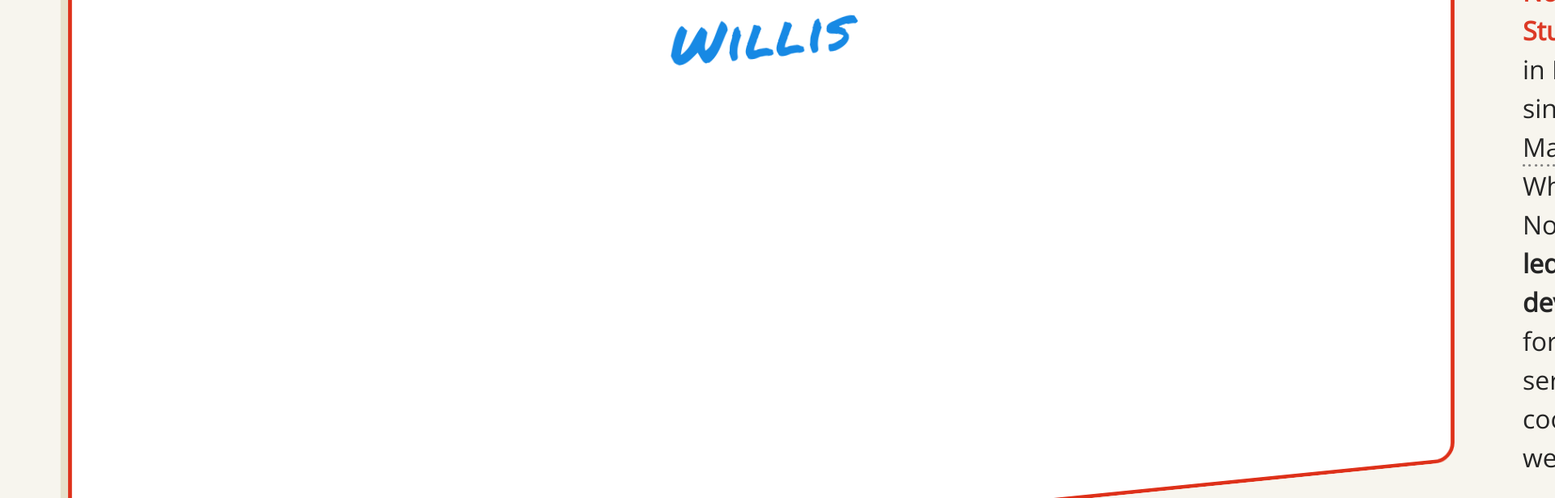
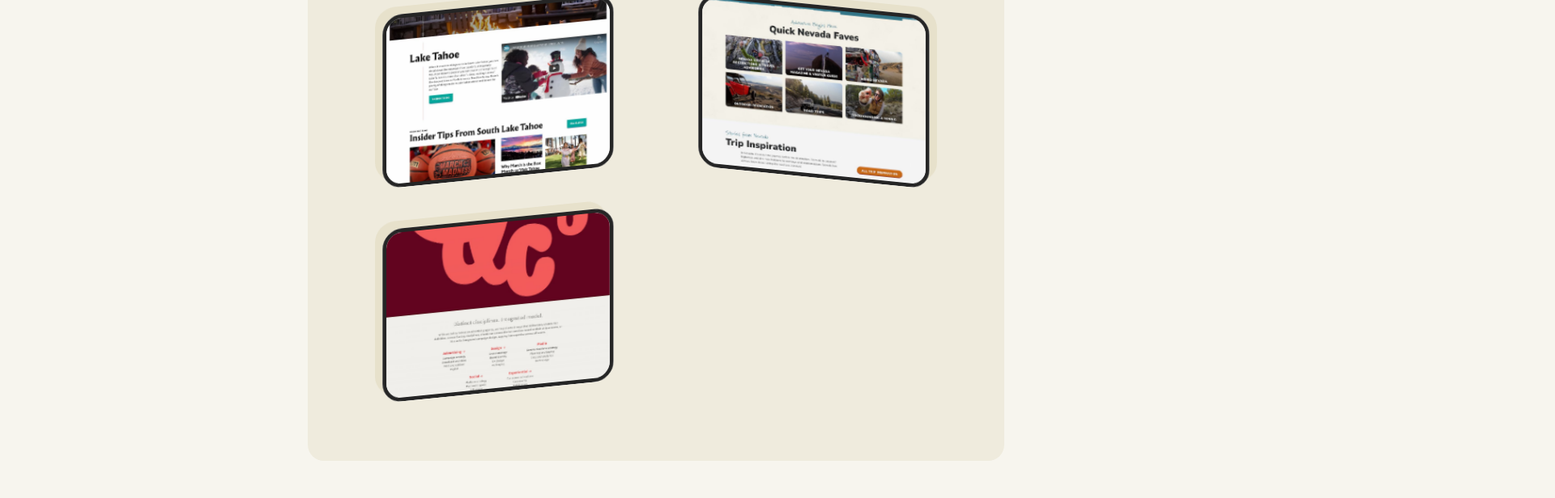
Before and after one commit to wallstead/allstead.dev, a Next.js app: page / in a window 1280 px wide. Shown: the part 700-1316 px from the top of the page at 81% size, 1920 px wide, since content can reach past the window. Built offline with nearby package versions, Linux system fonts and the light colour scheme.

Commit message:
Simplified container layout and put the miniputers in a box

```diff
--- a/components/GridItemCard.jsx
+++ b/components/GridItemCard.jsx
@@ -17,8 +17,8 @@ const GridItemContainer = styled(animated.div)`
   transform-style: preserve-3d;
   position: relative;
   cursor: pointer;
-  margin-bottom: 50px;
-  /* overflow: hidden; */
+  margin-bottom: 40px;
+  width: 300px;
 
   &::before {
     content: "";
--- a/components/MoreInfoText.jsx
+++ b/components/MoreInfoText.jsx
@@ -52,7 +52,6 @@ const MoreInfoTextContainer = styled.span`
 
 
 export default function MoreInfoText(props) {
-
   return (
     <MoreInfoTextContainer>{props.children}</MoreInfoTextContainer>
   );
--- a/pages/index.js
+++ b/pages/index.js
@@ -4,46 +4,67 @@ import GridItemCard from "../components/GridItemCard";
 import breakpoints from "../helpers/breakpoints";
 import { FontAwesomeIcon } from "@fortawesome/react-fontawesome";
 import { faSquareArrowUpRight } from "@fortawesome/free-solid-svg-icons";
-import TimeAgo from 'react-timeago'
+import TimeAgo from "react-timeago";
 import NameTag from "../components/NameTag";
 import MiniPuter from "../components/MiniPuter";
 import MoreInfoText from "../components/MoreInfoText";
 
-const Grid = styled.main`
-  display: grid;
-  grid-template-columns: 1fr;
-  gap: 20px;
-  padding: 20px;
+const Container = styled.main`
+  display: flex;
+  flex-direction: column;
 
-  ${breakpoints.medium} {
-    grid-template-columns: 1fr 1fr 1fr;
-    gap: 40px;
-    padding: 40px;
-  }
-
-  ${breakpoints.large} {
-    grid-template-columns: 1fr 2fr 1fr;
+  ${breakpoints.small} {
+    flex-direction: row;
   }
 `;
 
-const GridItem = styled.div`
-  grid-column: ${(props) => (props.columnStart ? props.columnStart : "auto")} /
-    ${(props) => (props.columnEnd ? props.columnEnd : "auto")};
-  grid-row: ${(props) => (props.rowStart ? props.rowStart : "auto")} /
-    ${(props) => (props.rowEnd ? props.rowEnd : "auto")};
+const IntroArea = styled.div`
+  padding: 40px 20px 0 20px;
+
+  ${breakpoints.small} {
+    padding: 40px;
+  }
+`;
+
+const StickyContainer = styled.div`
+  display: flex;
+  justify-content: center;
+
+  ${breakpoints.small} {
+    position: sticky;
+    top: 40px;
+  }
+`;
+
+const ContentArea = styled.div`
+  padding: 20px;
+
+  ${breakpoints.small} {
+    padding: 40px 40px 40px 0;
+  }
 `;
 
 const LargeText = styled.p`
   font-family: "Open Sans", sans-serif;
-  font-size: 2rem;
+  font-size: 1.35rem;
   color: #252525;
+  margin-bottom: 30px;
+
+  ${breakpoints.small} {
+    font-size: 1.5rem;
+    margin-bottom: 35px;
+  }
+
+  ${breakpoints.medium} {
+    font-size: 1.75rem;
     margin-bottom: 50px;
+  }
 
-  &::selection, *::selection {
+  &::selection,
+  *::selection {
     background-color: #e7e1cb;
   }
 `;
-
 
 const Link = styled.a`
   --link-color: ${(props) => {
@@ -92,8 +113,16 @@ const Link = styled.a`
   }
 `;
 
+const RecentWork = styled.div`
+  background-color: #efebdd;
+  padding: 40px;
+  border-radius: 20px;
+  display: grid;
+  grid-template-columns: 1fr 1fr;
+  justify-items: center;
+`;
+
 export default function Home() {
-
   return (
     <>
       <Head>
@@ -102,11 +131,16 @@ export default function Home() {
         <link rel="icon" href="/favicon.ico" />
       </Head>
 
-      <Grid>
+      <Container>
+        <IntroArea>
+          <StickyContainer>
             <GridItemCard rotation="rb">
               <NameTag />
             </GridItemCard>
-        <GridItem columnStart={2} columnEnd={3}>
+          </StickyContainer>
+        </IntroArea>
+
+        <ContentArea>
           <LargeText>
             I like coding and creating things. Check out my{" "}
             <Link href="https://github.com/wallstead" brand="github">
@@ -119,11 +153,22 @@ export default function Home() {
             <Link href="https://noblestudios.com/" brand="noble">
               Noble Studios <FontAwesomeIcon icon={faSquareArrowUpRight} />
             </Link>{" "}
-            in Reno, NV since <MoreInfoText><TimeAgo date='May 1, 2018' />May of 2018</MoreInfoText>. While at Noble, I&lsquo;ve <strong>led frontend development</strong> for some seriously cool websites.
+            in Reno, NV since{" "}
+            <MoreInfoText>
+              <TimeAgo date="May 1, 2018" />
+              May of 2018
+            </MoreInfoText>
+            . While at Noble, I&lsquo;ve{" "}
+            <strong>led frontend development</strong> for some seriously cool
+            websites.
           </LargeText>
           <LargeText>
-            I graduated in <MoreInfoText><TimeAgo date='May 1, 2019' />May of 2019</MoreInfoText> with a{" "}
-            <em>B.S. in Computer Science &amp; Engineering</em> from the{" "}
+            I graduated in{" "}
+            <MoreInfoText>
+              <TimeAgo date="May 1, 2019" />
+              May of 2019
+            </MoreInfoText>{" "}
+            with a <em>B.S. in Computer Science &amp; Engineering</em> from the{" "}
             <Link href="https://www.unr.edu/cse" brand="unr">
               University of Nevada, Reno{" "}
               <FontAwesomeIcon icon={faSquareArrowUpRight} />
@@ -138,20 +183,36 @@ export default function Home() {
             </Link>
             .
           </LargeText>
-        </GridItem>
-
-        <div>
-          <GridItemCard rotation="lb">
-            <MiniPuter screenFileName="ltva" screenHeight={3608} alt="Tahoe South Site" />
+          <RecentWork>
+            <GridItemCard rotation="rb">
+              <MiniPuter
+                screenFileName="ltva"
+                screenHeight={3608}
+                alt="Tahoe South Site"
+              />
             </GridItemCard>
             <GridItemCard rotation="lb">
-            <MiniPuter screenFileName="tn" screenHeight={4088} alt="Travel Nevada Site" />
+              <MiniPuter
+                screenFileName="tn"
+                screenHeight={4088}
+                alt="Travel Nevada Site"
+              />
             </GridItemCard>
-          <GridItemCard rotation="lb">
-            <MiniPuter screenFileName="dc" screenHeight={6919} alt="Duncan Channon Site" />
+            <GridItemCard rotation="rb">
+              <MiniPuter
+                screenFileName="dc"
+                screenHeight={6919}
+                alt="Duncan Channon Site"
+              />
             </GridItemCard>
-        </div>
-      </Grid>
+          </RecentWork>
+        </ContentArea>
+
+        {/* <div>
+
+
+        </div> */}
+      </Container>
     </>
   );
 }
```
Lines whose indentation alone changed are shown as unchanged.
